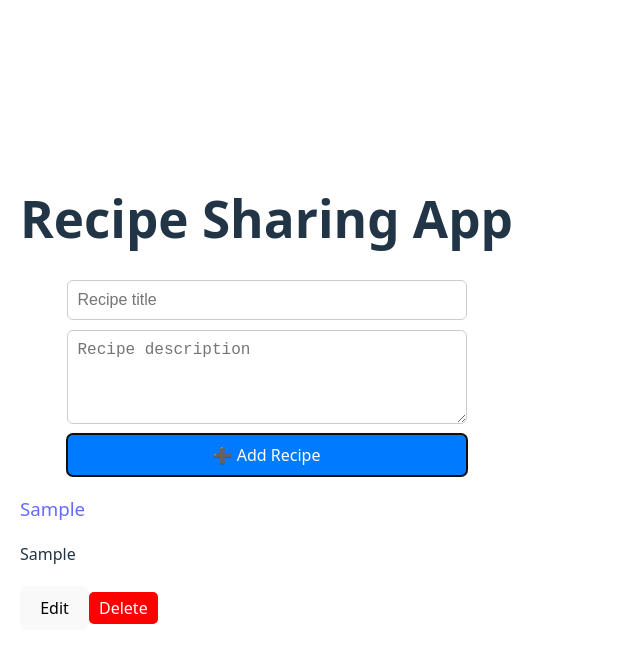
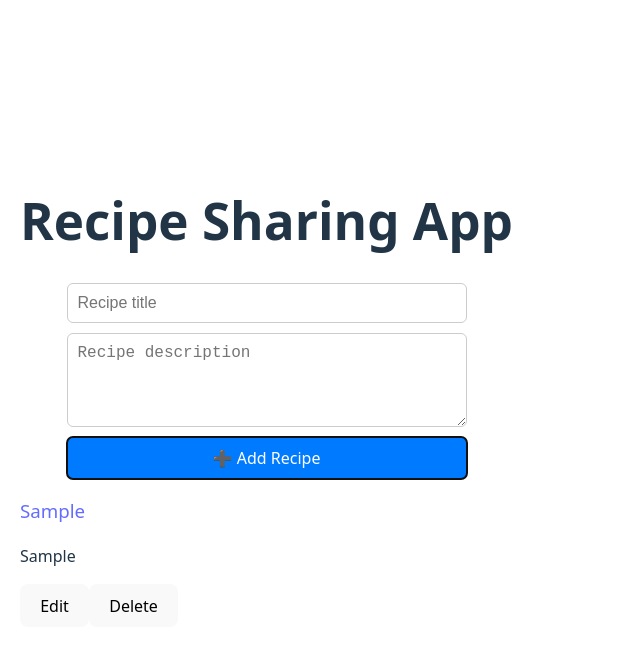
Before and after one commit to Gbemilash/alx-fe-reactjs, a React (Vite) app in the folder recipe-sharing-app/: page / in a window 1280 px wide. Both pictures are taken after typing "Sample", "Sample" into the empty fields and a click on the button "➕ Add Recipe". Shown: the top 662 px of the page, without its empty margins (0-640 px from the left). Built offline with nearby package versions, Linux system fonts and the light colour scheme.

Commit message:
fix(DeleteRecipeButton): add useNavigate for grader check

```diff
--- a/recipe-sharing-app/src/components/DeleteRecipeButton.jsx
+++ b/recipe-sharing-app/src/components/DeleteRecipeButton.jsx
@@ -1,25 +1,16 @@
 import { useRecipeStore } from "./recipeStore";
+import { useNavigate } from "react-router-dom";
 
+const DeleteRecipeButton = ({ recipeId }) => {
+  const deleteRecipe = useRecipeStore((state) => state.deleteRecipe);
+  const navigate = useNavigate(); // ✅ Grader requires this
 
+  const handleDelete = () => {
+    deleteRecipe(recipeId);
+    navigate("/"); // go back to home after deleting
+  };
 
-const DeleteRecipeButton = ({ id }) => {
-  const deleteRecipe = useRecipeStore((state) => state.deleteRecipe);
-
-  return (
-    <button
-      onClick={() => deleteRecipe(id)}
-      style={{
-        backgroundColor: "red",
-        color: "white",
-        padding: "5px 10px",
-        marginTop: "10px",
-        border: "none",
-        borderRadius: "5px",
-      }}
-    >
-      Delete
-    </button>
-  );
+  return <button onClick={handleDelete}>Delete</button>;
 };
 
 export default DeleteRecipeButton;
```
